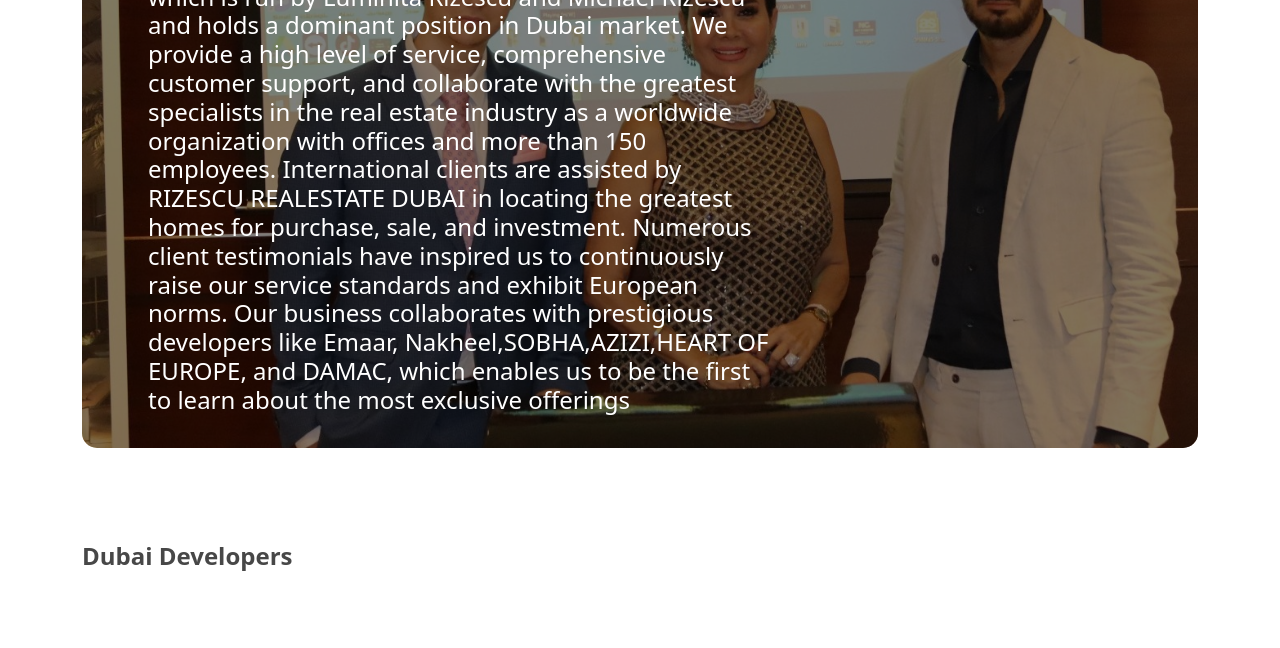
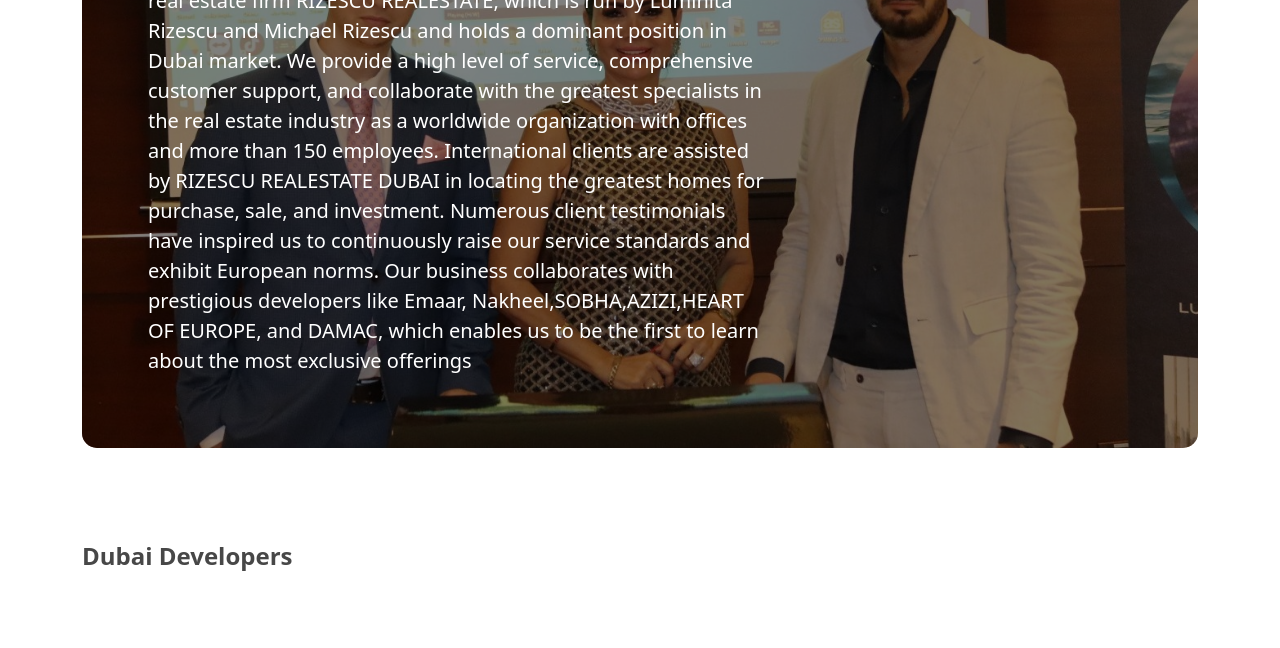
Before and after one commit to MohammedAyman2018/damak-2, a plain HTML site: page index.html in a window 1280 px wide. Shown: the part 1664-2312 px from the top of the page. Drawn offline with Linux system fonts and the light colour scheme.

Commit message:
fix: hero section bg position.

```diff
--- a/index.html
+++ b/index.html
@@ -683,7 +683,7 @@
                 <h3 class="text-start text-primary fw-bold mb-5">
                   RIZESCU REAL ESTATE L.L.C
                 </h3>
-                <h4 class="text-white">
+                <p class="text-white">
                   <span class="fw-light text-primary">
                     RIZESCU REAL ESTATE L.L.C </span
                   >David Rizescu developed the upscale real estate firm RIZESCU
@@ -700,7 +700,7 @@
                   collaborates with prestigious developers like Emaar,
                   Nakheel,SOBHA,AZIZI,HEART OF EUROPE, and DAMAC, which enables
                   us to be the first to learn about the most exclusive offerings
-                </h4>
+                </p>
               </div>
             </div>
           </div>
--- a/styles/components/hero.css
+++ b/styles/components/hero.css
@@ -17,6 +17,7 @@
   background-image: url("../../images/about-bg.jpeg");
   background-repeat: no-repeat;
   background-size: cover;
+  background-position: center;
   border-radius: 15px 15px 15px 15px;
   padding: 30px;
   position: relative;
@@ -33,7 +34,6 @@
   height: 100%;
   background-color: rgba(0, 0, 0, 0.5);
 }
-
 
 /* Buy pages */
 .appartments-hero .img-bg {
@@ -73,7 +73,7 @@
 .duplex-hero .img-bg,
 .property-hero .img-bg,
 .penthouses-hero .img-bg,
-  .townhouse-hero  .img-bg{
+.townhouse-hero .img-bg {
   height: 400px;
 }
 
```
Lines whose indentation alone changed are shown as unchanged.
